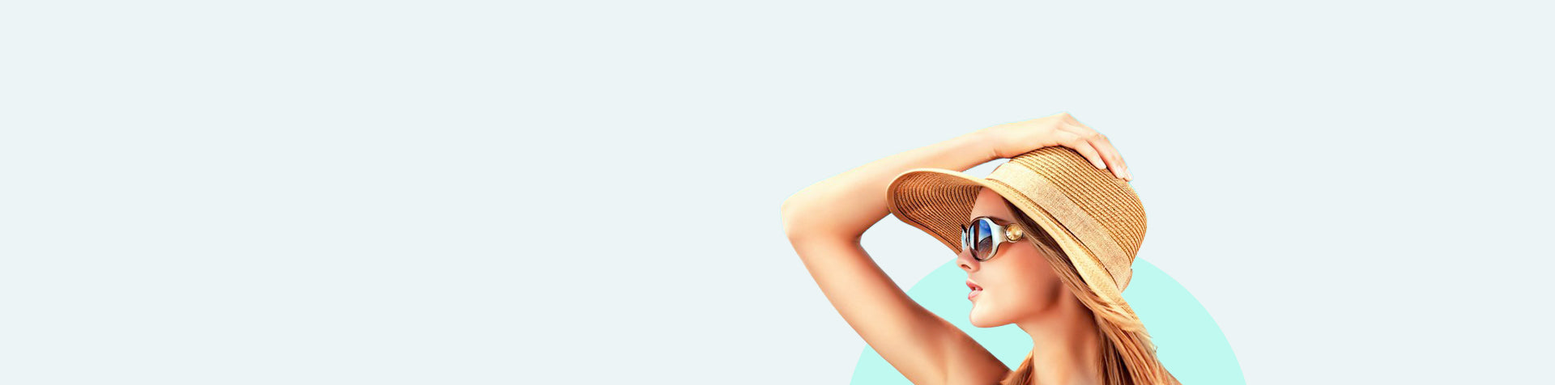
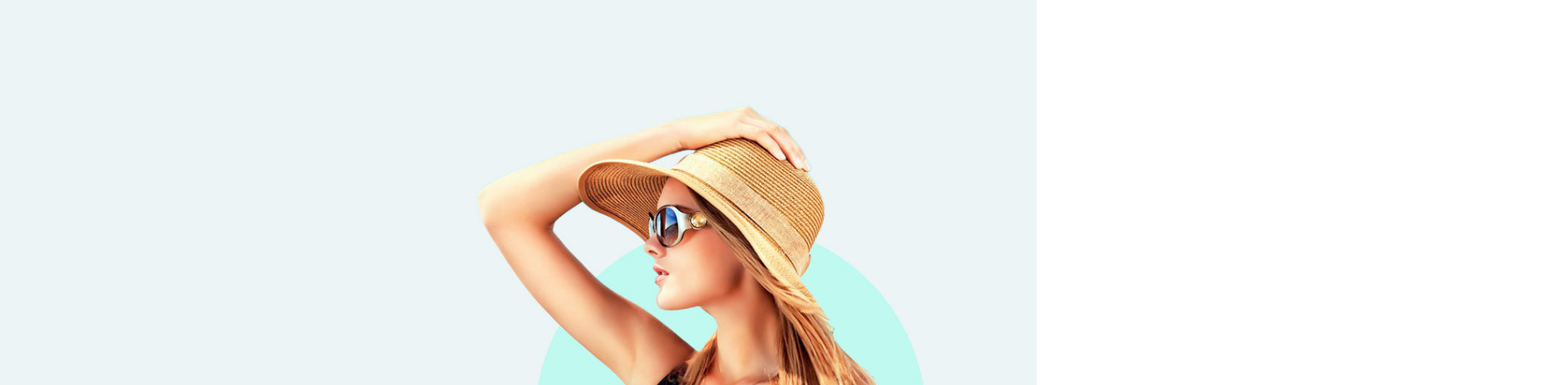
Before and after one commit to jesusball/e-commerce, a plain HTML site: page index.html in a window 1280 px wide. Shown: the part 140-616 px from the top of the page at 81% size, 1920 px wide, since content can reach past the window. Drawn offline with nearby package versions, Linux system fonts and the light colour scheme.

Commit message:
slider image css

```diff
--- a/css/base.css
+++ b/css/base.css
@@ -96,6 +96,10 @@ input[type="number"]::-webkit-inner-spin-button {
     opacity: 1;
 }
 
+.img-fluid{
+    width: 100%;
+}
+
 /*! base end */
 
 
--- /dev/null
+++ b/css/components/slider.css
@@ -0,0 +1,13 @@
+.slider-item {
+    position: relative;
+    height: calc(100vh - 137px);
+}
+
+.slider-item .slider-image img{
+    position: absolute;
+    top: 0;
+    left: 0;
+    height: 100%;
+    object-fit: cover;
+    object-position: 60%;
+}
--- a/css/main.css
+++ b/css/main.css
@@ -6,3 +6,4 @@
 
 /*! components */
 @import url(components/modal-search.css);
+@import url(components/slider.css);
--- a/index.html
+++ b/index.html
@@ -250,7 +250,7 @@
         <div class="slider-elements">
             <div class="slider-item">
                 <div class="slider-image">
-                    <img src="img/slider/slider1.jpg" alt="">
+                    <img src="img/slider/slider1.jpg" class="img-fluid" alt="">
                 </div>
                 <div class="container">
                     <p class="slider-title">SUMMER 2022</p>
```
Also changed, not shown: style.css (added).
